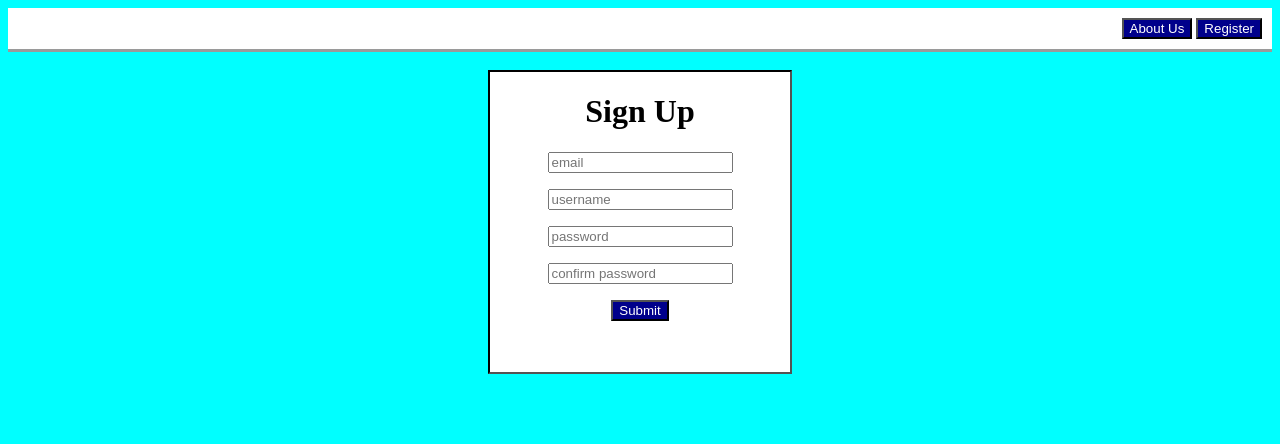
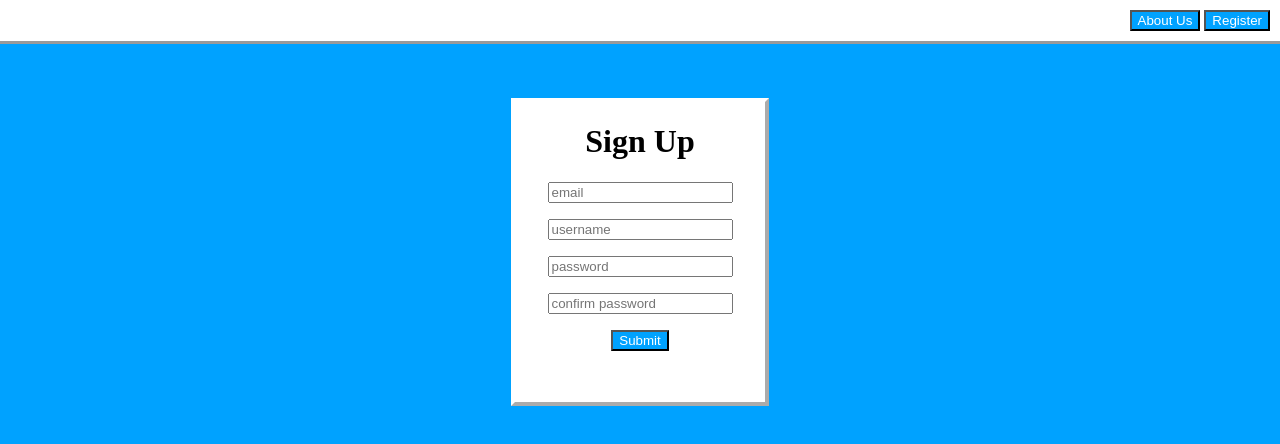
Before and after one commit to osbornen16/FirstAssignment1, a plain HTML site: page index.html in a window 1280 px wide. Drawn offline with Linux system fonts and the light colour scheme.

Commit message:
more changes

```diff
--- a/main.css
+++ b/main.css
@@ -1,12 +1,13 @@
 body{
-    background-color: cyan
+    background-color: rgb(0, 162, 255);
+    margin: 0px;
 }
 
 form{
-    border: 2px inset black;
+    border: 4px outset white;
     background-color: white;
     height: 300px;
-    width: 300px;
+    width: 250px;
     margin: auto;
 
 
@@ -27,11 +28,11 @@ header{
     background-color: white;
     padding: 10px;
     border-bottom-style: outset;
-    margin: 0;
+
 
 }
 
 button{
-    background-color: darkblue;
+    background-color: rgb(0, 162, 255);
     color:white;
 }
```
Also changed, not shown: index.html (+2 -0 lines).
